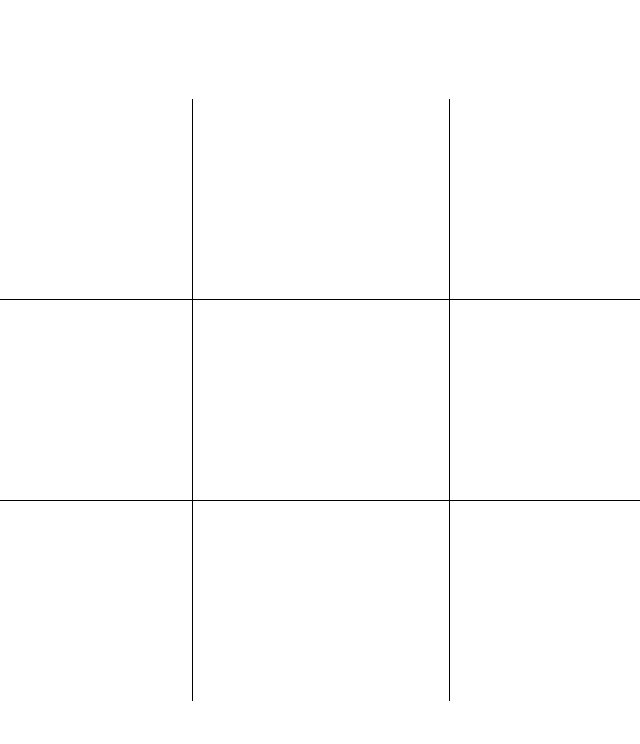
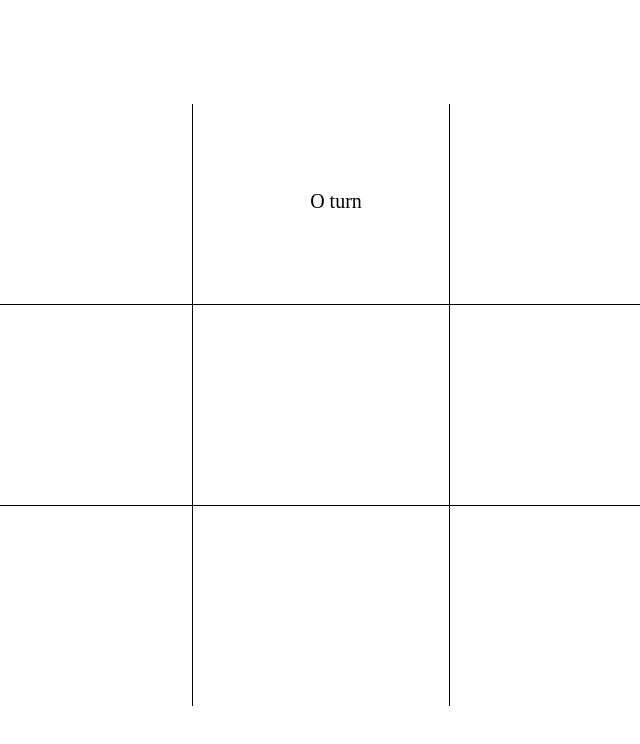
Before and after one commit to glustiber/dgmd-e28-assignment2-pt1, a plain HTML site: page hw2-pt1-tictactoe/index.html in a window 1280 px wide. Shown: the whole page, without its empty margins (304-944 px from the left). Drawn offline with nearby package versions, Linux system fonts and the light colour scheme.

Commit message:
Added turn display

```diff
--- a/hw2-pt1-tictactoe/index.html
+++ b/hw2-pt1-tictactoe/index.html
@@ -10,9 +10,8 @@
     <title>DGMD E-28 Assignment 2: Tic Tac Toe Part 1</title>
 </head>
 <body>
+    <div class="info"><span class="turn">X</span> turn</div>
     <div class="game">
-        <div class="info"></div>
-        <!-- <div class="board"></div> -->
         <div class="board"></div>
         <div class="score"></div>
     </div>
--- a/hw2-pt1-tictactoe/scripts.js
+++ b/hw2-pt1-tictactoe/scripts.js
@@ -1,4 +1,8 @@
 $(document).ready(function(){
+
+    let turn = "O";
+
+    $('.turn').html(turn);
 
     for (let i = 0; i < 3; i++) {
         for (let j = 0; j < 3; j++) {
--- a/hw2-pt1-tictactoe/styles.css
+++ b/hw2-pt1-tictactoe/styles.css
@@ -14,7 +14,6 @@
 .square {
     width: 200px;
     height: 200px;
-    /* border: 1px solid black; */
     flex: 0 32%;
 }
 
@@ -33,3 +32,11 @@
 .square:nth-child(3n) {
     border-left: 1px solid black;
 }
+
+.info {
+    font-size: 20px;
+    width: 100%;
+    text-align: center;
+    margin-top: 190px;
+    margin-bottom: -200px;
+}
```
